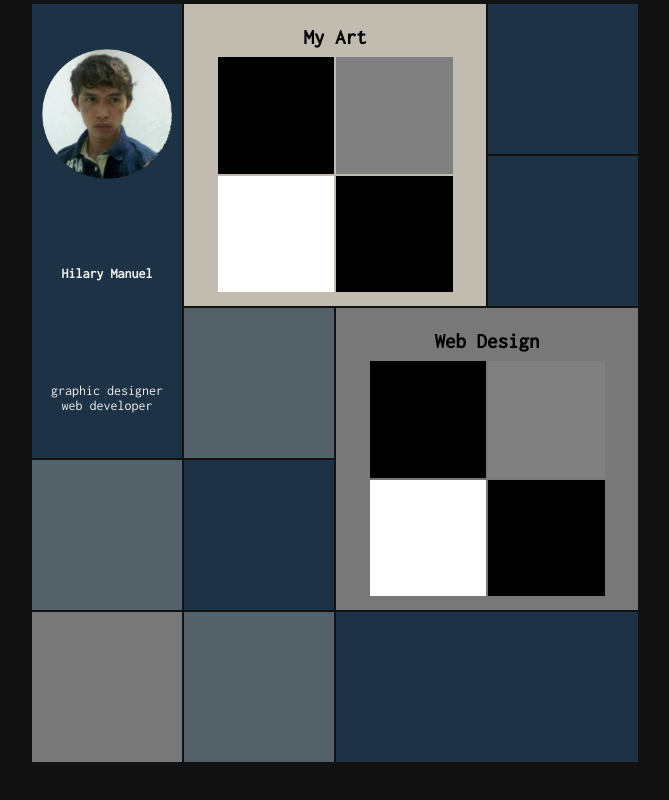
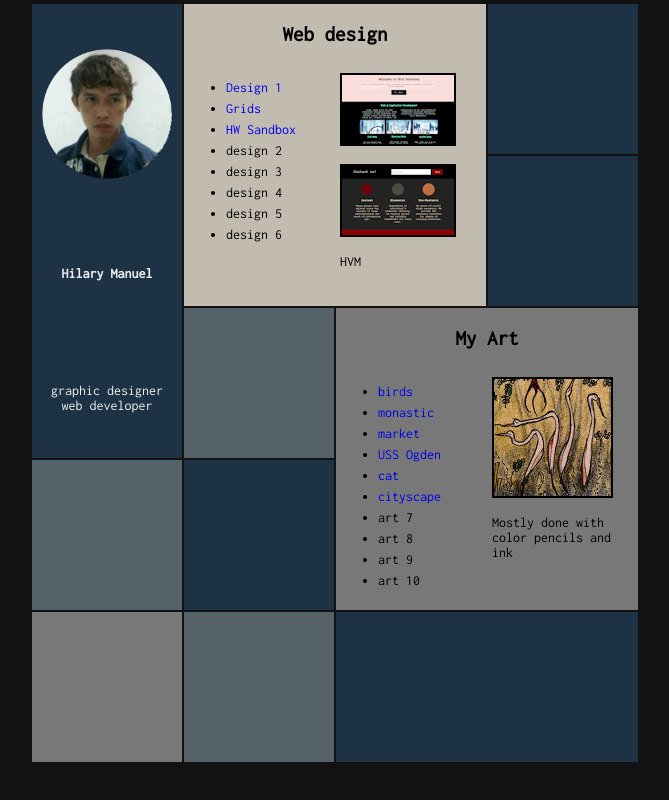
Before and after one commit to hmanuel13/mylandingpage, a plain HTML site: page index.html in a window 1280 px wide. Shown: the whole page, without its empty margins (305-974 px from the left). Drawn offline with Linux system fonts and the light colour scheme.

Commit message:
update 1

```diff
--- a/index.html
+++ b/index.html
@@ -5,7 +5,7 @@
     <meta name="viewport" content="width=device-width">
     <link href="https://fonts.googleapis.com/css?family=Inconsolata" rel="stylesheet">
     <link rel="stylesheet" type="text/css" media="screen" href="style.css" />
-    <!-- <link rel="shortcut icon" type="image/png" href="img/hwfavicon.jpg"> -->
+    <link rel="shortcut icon" type="image/png" href="img/yayanfavicon.png">
   </head>
 
 <body >
@@ -19,24 +19,51 @@
       <br>web developer
     </div>
 
-    <div class="cell02 bigCell cellGrids">
-      <header><h2>My Art</h2></header>
-      <div class="content1"></div>
-      <div class="content2"></div>
-      <div class="content3"></div>
-      <div class="content4"></div>
+    <div class="cell02 bigCell">
+      <h2>Web design</h2>
+      <span class="left-column">
+        <ul>
+          <li><a href="http://hilarymanuel.com/lorem/">Design 1</a></li>
+          <li><a href="http://hilarymanuel.com/lorem/">Grids</a></li>
+          <li><a href="http://hilarymanuel.com/lorem/">HW Sandbox</a></li>
+          <li>design 2</li>
+          <li>design 3</li>
+          <li>design 4</li>
+          <li>design 5</li>
+          <li>design 6</li>
+        </ul>
+      </span>
+      <span id="right-column">
+        <a href="http://hilarymanuel.com/grids/"><img src="/img/webthumbnail2.png" alt=""></a> <br><br>
+        <a href="http://hilarymanuel.com/lorem/index.html"><img src="/img/webthumbnail1.png" alt=""></a>
+        <p>HVM</p>
+      </span>
     </div>
 
     <div class="cell01"></div>
     <div class="cell01"></div>
     <div class="cell03"></div>
 
-    <div class="cell04 bigCell cellGrids">
-      <header><h2>Web Design</h2></header>
-      <div class="content1"></div>
-      <div class="content2"></div>
-      <div class="content3"></div>
-      <div class="content4"></div>
+    <div class="cell04 bigCell">
+        <h2>My Art</h2>
+        <span class="left-column">
+          <ul>
+            <li><a href="/img/birds.jpg">birds</a></li>
+            <li><a href="/img/capricorn.jpg">monastic</a></li>
+            <li><a href="/img/rumors.jpg">market</a></li>
+            <li><a href="/img/ussogden.jpg">USS Ogden</a></li>
+            <li><a href="/img/cat.jpg">cat</a></li>
+            <li><a href="/img/cityscape.jpg">cityscape</a></li>
+            <li>art 7</li>
+            <li>art 8</li>
+            <li>art 9</li>
+            <li>art 10</li>
+          </ul>
+        </span>
+        <span id="right-column">
+          <a href="/img/birds.jpg"><img src="/img/art-thumbnail3.png" alt=""></a>
+          <p>Mostly done with color pencils and ink</p>
+        </span>
     </div>
     <div class="cell03"></div>
     <div class="cell01"></div>
--- a/style.css
+++ b/style.css
@@ -7,7 +7,6 @@ body{
   margin: 2px;
   background: #121212;
 }
-
 #profile img{
   width: 130px;
   display: block;
@@ -52,6 +51,34 @@ body{
   grid-row: span 2;
   grid-column: span 2;
 }
+.bigCell h2{
+  text-align: center;
+}
+.bigCell ul{
+  display: inline-block;
+}
+.bigCell a:link{
+  text-decoration: none;
+}
+.bigCell a:visited{
+  text-decoration: none;
+}
+.bigCell li{
+  line-height: 1.5;
+}
+.bigCell img{
+  border: 2px solid black;
+}
+#left-column{
+  float: left;
+  width: 45%;
+  padding: 10px;
+}
+#right-column{
+  float: right;
+  width: 45%;
+  padding: 10px;
+}
 
 /* individual cell classes */
 .cell01{
@@ -77,7 +104,7 @@ body{
   display: grid;
   grid-template-columns: repeat(8,37.5px);
   grid-auto-rows: 37.5px;
-  grid-gap: 2px;
+  grid-gap: 4px;
   align-content: center;
   justify-content: center;
   font-family: 'Inconsolata', monospace;
@@ -91,23 +118,29 @@ body{
 .cellGrids .content1{
   grid-column: 2/5;
   grid-row: 2/5;
-  background: black;
+  /* background: black; */
 }
 .cellGrids .content2{
   grid-column: 5/8;
   grid-row: 2/5;
-  background: gray;
+  /* background: gray; */
   }
 .cellGrids .content3{
   grid-column: 2/5;
   grid-row: 5/8;
-  background: white;
+  /* background: white; */
 }
 .cellGrids .content4{
   grid-column: 5/8;
   grid-row: 5/8;
-  background: black;
+  /* background: black; */
   }
+.cellGrids img{
+  width: 100%;
+  height: auto;
+  border: 1px solid black;
+  border-radius: 10%;
+}
 
 /* special cell properties */
 
```
Also changed, not shown: img/art-thumbnail3.png (added), img/birds.jpg (added), img/capricorn.jpg (added), img/cat.jpg (added), img/cityscape.jpg (added), img/profPic.jpg (deleted), img/rumors.jpg (added), img/ussogden.jpg (added), img/webthumbnail1.png (added), img/webthumbnail2.png (added), img/yayanfavicon.png (added).
